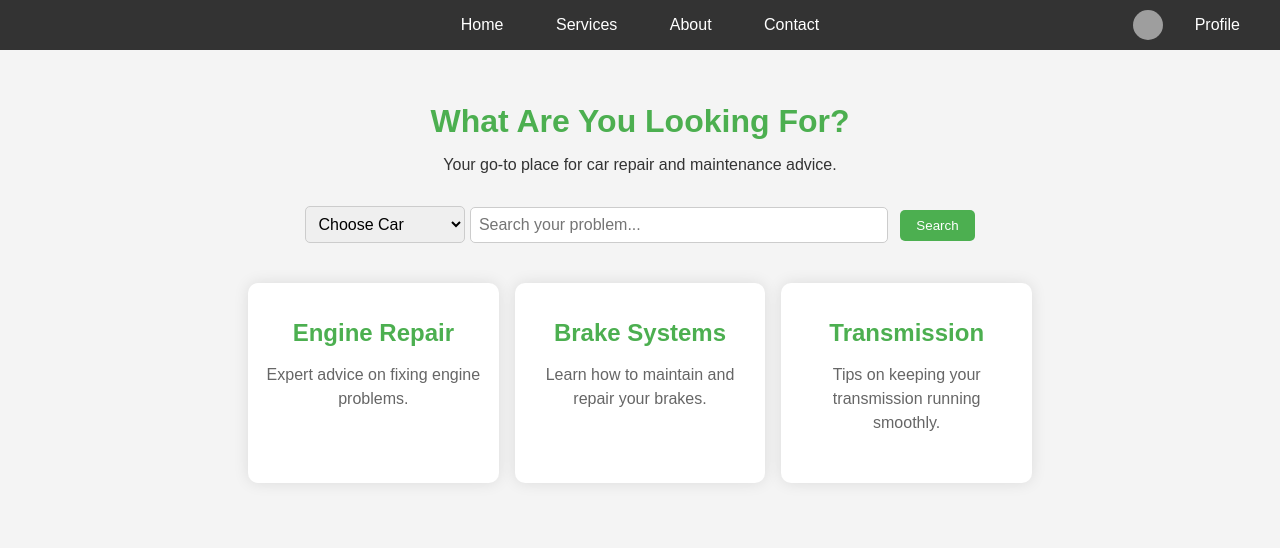
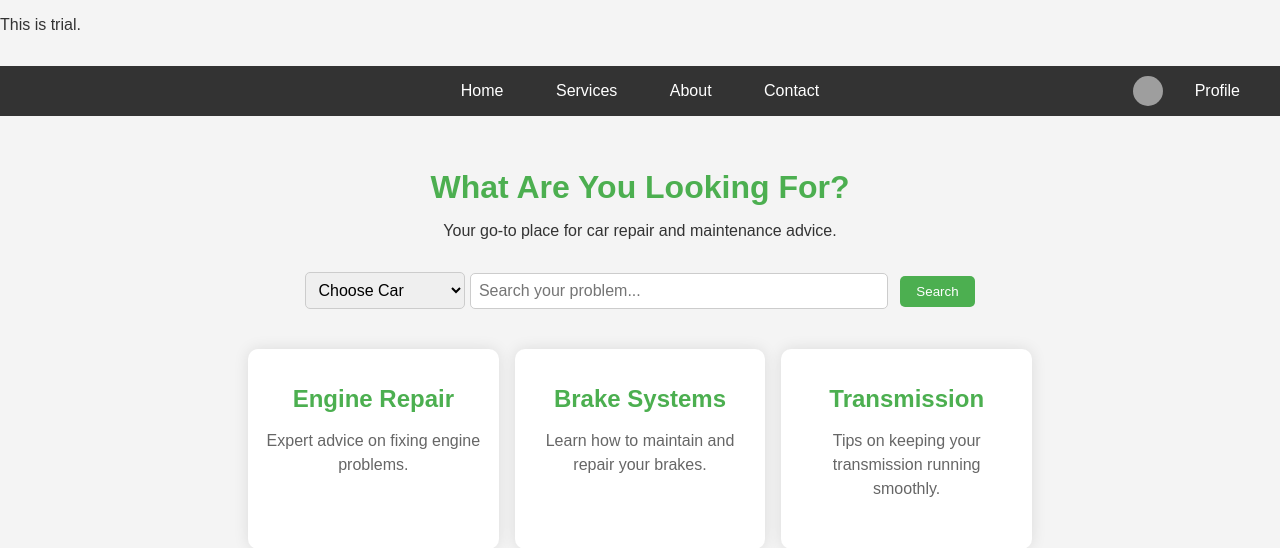
Before and after one commit to Backendr34/ASEPCarmech, a Flask app: page /index in a window 1280 px wide. Shown: the top 548 px of the page. Run offline with Flask 3, Linux system fonts and the light colour scheme; a user stored in the database is signed in; parts of the project's set-up code (start-up, migrations or seed data) failed here and were passed over; grey boxes are pictures that could not be loaded.

Commit message:
Update index.html

```diff
--- a/templates/index.html
+++ b/templates/index.html
@@ -169,6 +169,8 @@
     </style>
 </head>
 <body>
+
+    <p>This is trial.</p>
     <div class="navbar">
         <div>
             <a href="#">Home</a>
```
